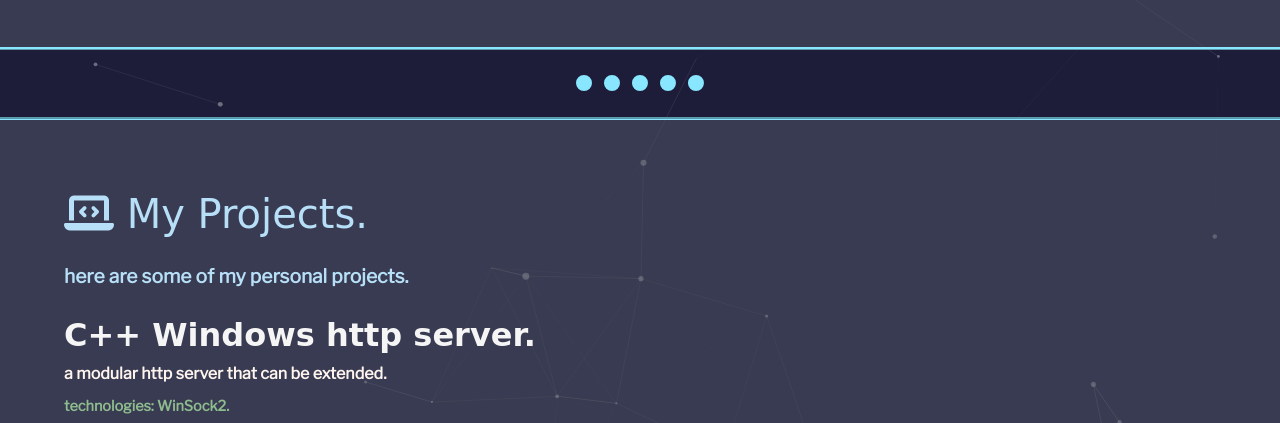
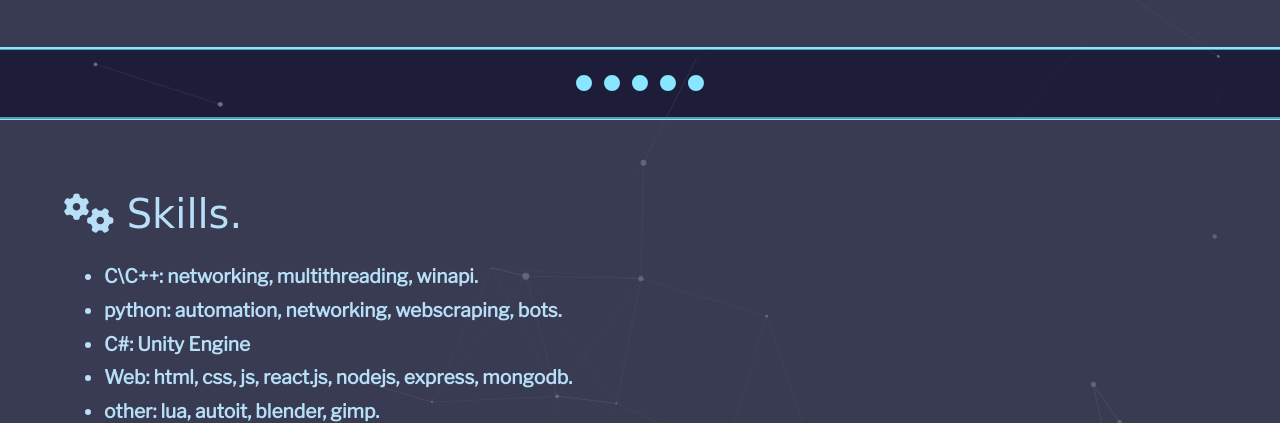
Before and after one commit to yairzaf/yairzaf.github.io, a plain HTML site: page index.html in a window 1280 px wide. Shown: the part 1409-1832 px from the top of the page. Drawn offline with nearby package versions, Linux system fonts and the light colour scheme; a web font is replaced by a local one.

Commit message:
added skills

```diff
--- a/index.html
+++ b/index.html
@@ -41,6 +41,10 @@
 
                     <li class="nav-item">
                         <a href="index.html#about" class="nav-link"><button type="button" class="btn btn-link">About <i class="fas fa-address-card"></i></button></a>
+                    </li>
+
+                    <li class="nav-item">
+                        <a href="index.html#skills" class="nav-link"><button type="button" class="btn btn-link">Skills <i class="fas fa-cog"></i></button></a>
                     </li>
 
                     <li class="nav-item">
@@ -97,7 +101,25 @@
         </div>
 
         <hr class="seperator">
-        <!-- projects / skills-->
+        <!-- skills -->
+
+        <div class="sect-container" id="skills">
+
+            <span class="sect-title sect-gen"><i class="fas fa-cogs"></i> Skills.</span>
+            <div  class="sect-content sect-gen">
+               <ul>
+                   <li> C\C++: networking, multithreading, winapi.</li>
+                   <li> python: automation, networking, webscraping, bots.</li>
+                   <li> C#: Unity Engine</li>
+                   <li> Web: html, css, js, react.js, nodejs, express, mongodb.</li>
+                   <li> other: lua, autoit, blender, gimp.</li>
+               </ul>
+            </div>
+
+        </div>
+
+        <hr class="seperator">
+        <!-- projects -->
         <div class="sect-container" id="projects">
 
             <span class="sect-title sect-gen"><i class="fas fa-laptop-code"></i> My Projects.</span>
```
